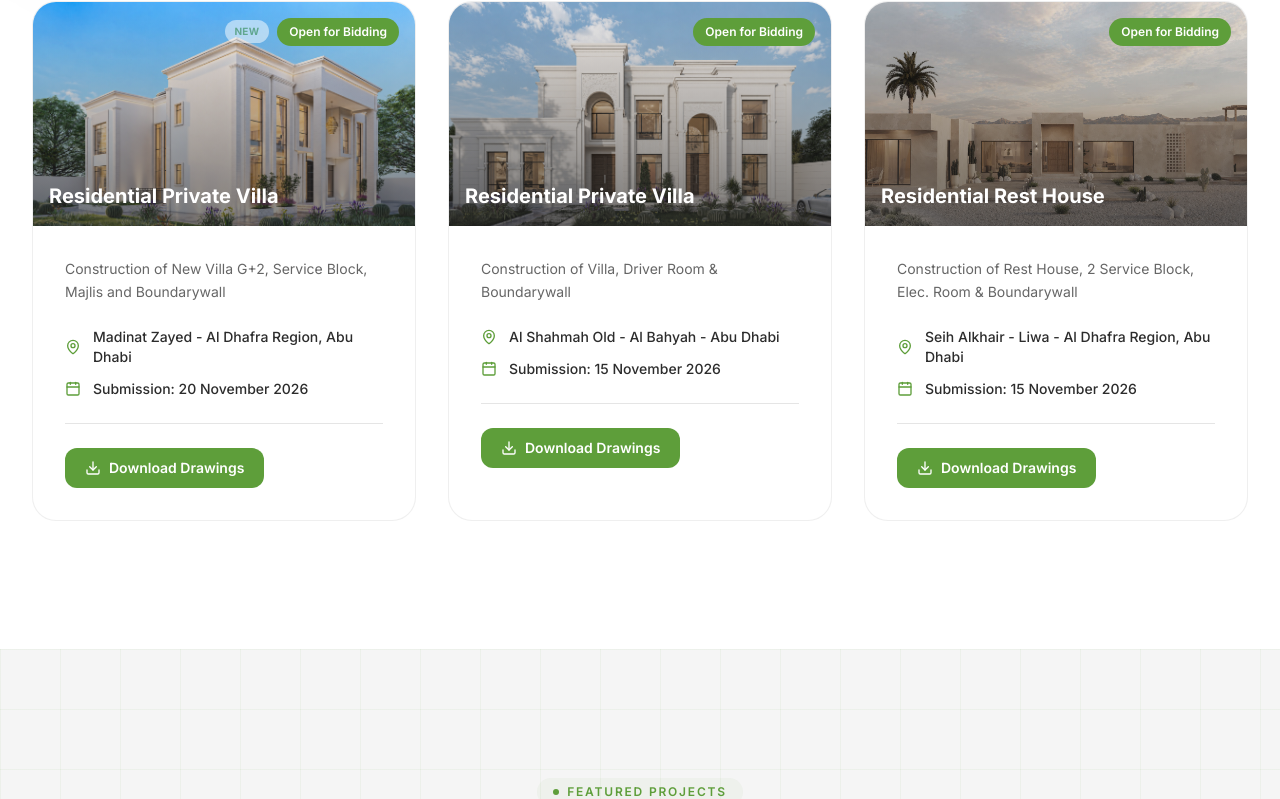
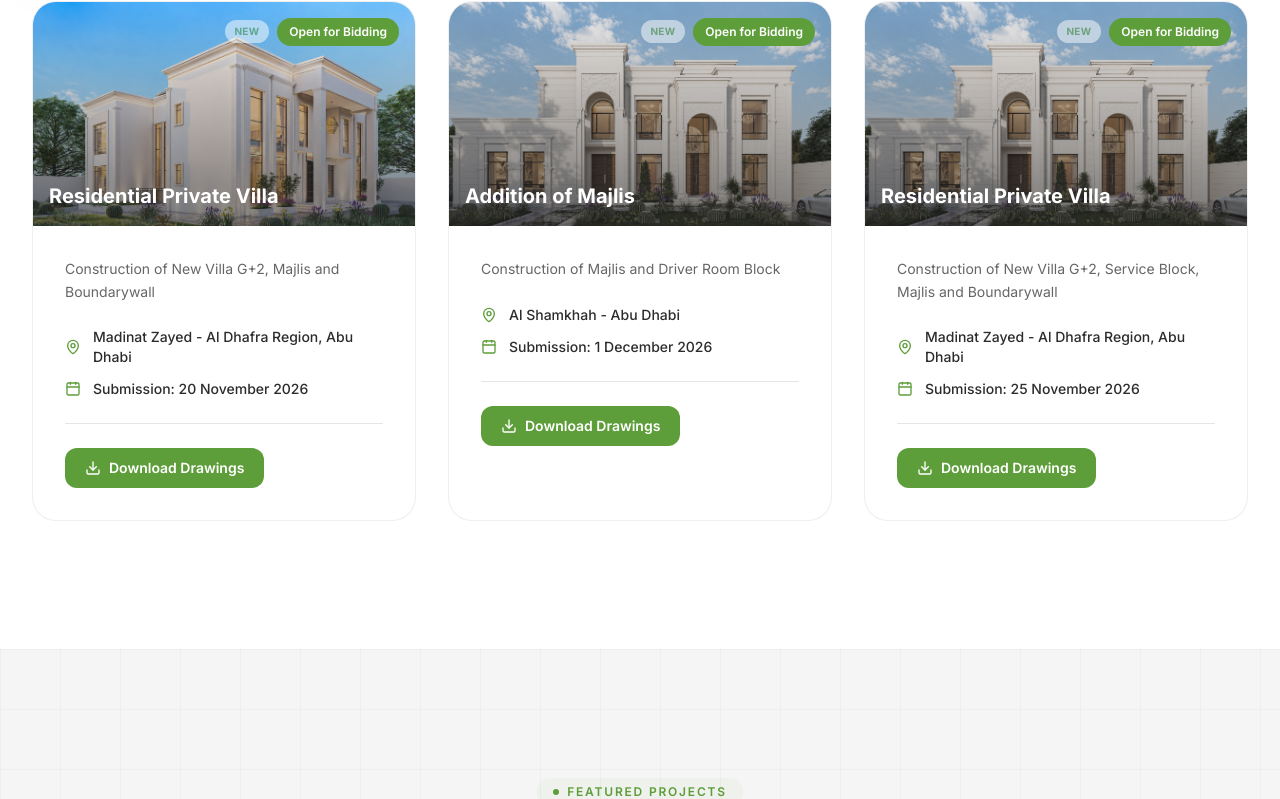
Before and after one commit to sherry2k/ubec-website, a React (Vite) app: page / in a window 1280 px wide. Shown: the part 4055-4854 px from the top of the page. Built offline with nearby package versions, Linux system fonts and the light colour scheme.

Commit message:
Modify tender details and update project names
Updated project names and descriptions for tenders, modified submission dates, and adjusted the 'isNew' status for some entries.

```diff
--- a/src/data/content.ts
+++ b/src/data/content.ts
@@ -197,37 +197,37 @@ export const PROJECTS = [
 
 export const TENDERS = [
   {
-    projectName: 'Villa  - سالم طريم العامري',
+    projectName: 'Villa  - فاطمه محمد المنهالى',
     title: 'Residential Private Villa',
     location: 'Madinat Zayed - Al Dhafra Region, Abu Dhabi',
     submissionDate: '2026-11-20',
-    description: 'Construction of New Villa G+2, Service Block, Majlis and Boundarywall',
-    drawingsLink: 'https://we.tl/t-9wFQMgNnkqtd5HOD',
+    description: 'Construction of New Villa G+2, Majlis and Boundarywall',
+    drawingsLink: 'https://we.tl/t-uvA8qrzTsPML7BJn',
     image: IMAGES.tender1,
     status: 'open' as const,
     isNew: true,
   },
   {
-     projectName: 'Residential Villa',
-    title: 'Residential Private Villa',
-    location: 'Al Shahmah Old - Al Bahyah - Abu Dhabi',
-    submissionDate: '2026-11-15',
-    description: 'Construction of Villa, Driver Room & Boundarywall',
-    drawingsLink: 'https://we.tl/t-TgpVs09GmhMz5gTS',
+     projectName: 'Addition of Majlis - هيثم على عبدالله خميس المنصوري',
+    title: 'Addition of Majlis',
+    location: 'Al Shamkhah - Abu Dhabi',
+    submissionDate: '2026-12-01',
+    description: 'Construction of Majlis and Driver Room Block',
+    drawingsLink: 'https://we.tl/t-BbRcV5LTi7XU1sue',
     image: IMAGES.tender2,
     status: 'open' as const,
-    isNew: false,
+    isNew: true,
   },
   {
-   projectName: 'Rest House',
-    title: 'Residential Rest House',
-    location: 'Seih Alkhair - Liwa - Al Dhafra Region, Abu Dhabi',
-    submissionDate: '2026-11-15',
-    description: 'Construction of Rest House, 2 Service Block, Elec. Room & Boundarywall',
-    drawingsLink: 'https://we.tl/t-px1FnKTBOKNciDtG',
-    image: IMAGES.tender3,
+   projectName: 'Villa  - سالم طريم العامري',
+    title: 'Residential Private Villa',
+    location: 'Madinat Zayed - Al Dhafra Region, Abu Dhabi',
+    submissionDate: '2026-11-25',
+    description: 'Construction of New Villa G+2, Service Block, Majlis and Boundarywall',
+    drawingsLink: 'https://we.tl/t-9wFQMgNnkqtd5HOD',
+    image: IMAGES.tender2,
     status: 'open' as const,
-    isNew: false,
+    isNew: true,
   },
 ];
 
```
